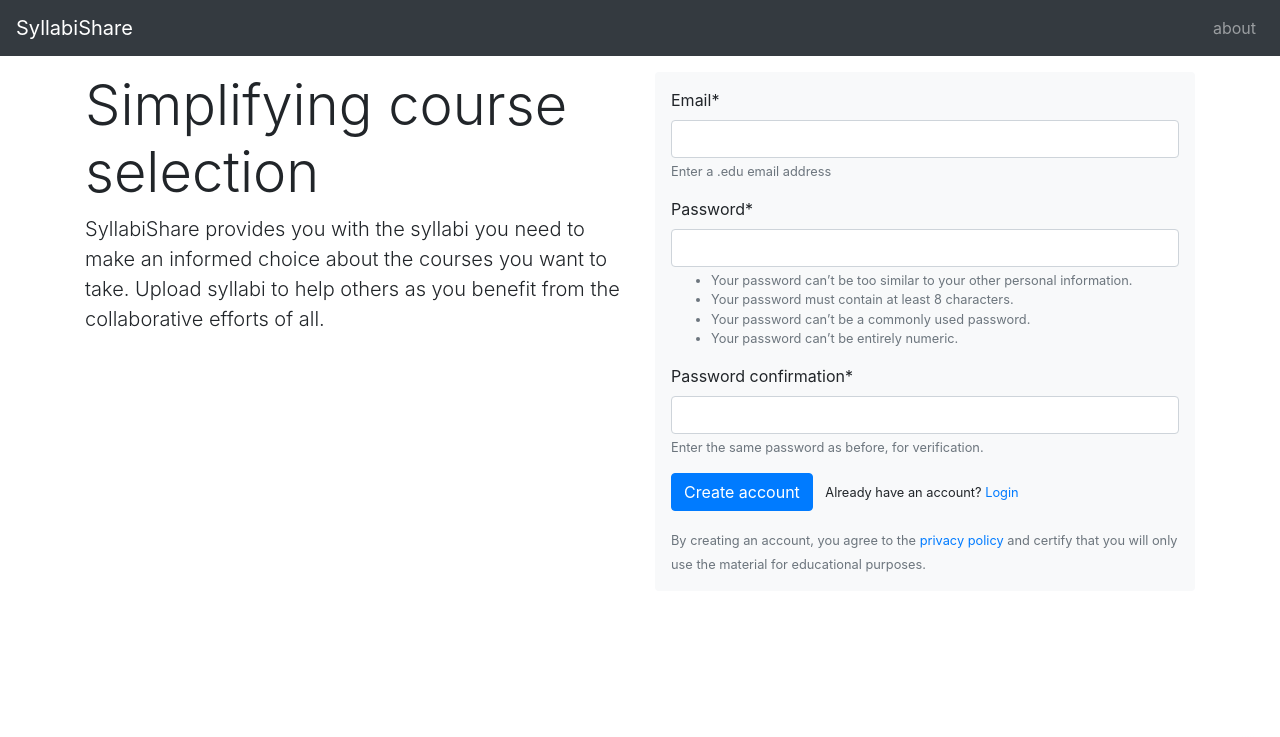
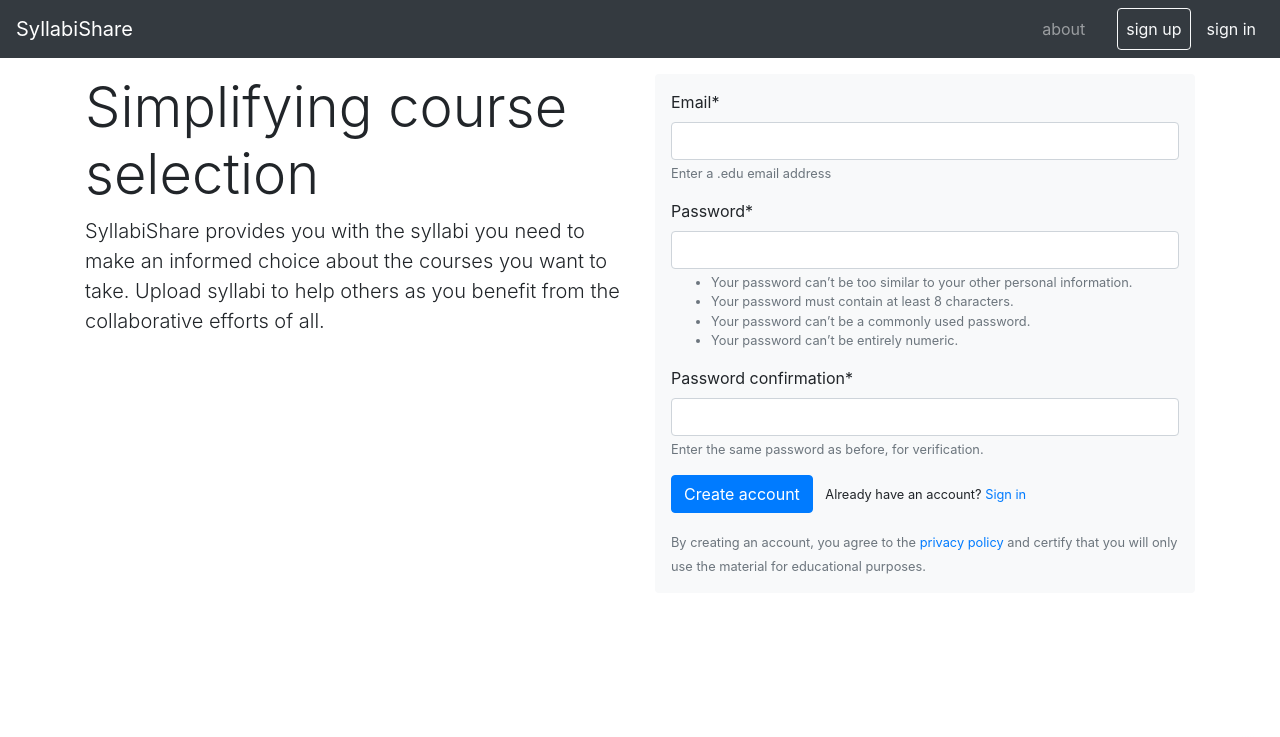
Before and after one commit to SyllabiShare/syllabi-share, a Django app: page / in a window 1280 px wide. Shown: the top 737 px of the page. Run offline with Django 3.2, Linux system fonts and the light colour scheme; some libraries are stand-ins or nearby versions.

Commit message:
Add sign up/sign in to the nav bar

```diff
--- a/templates/error.html
+++ b/templates/error.html
@@ -16,7 +16,7 @@
         <form action="{% url 'signup' %}" method="post">
           {% crispy form %}
           <button type="submit" class="btn btn-primary">Create account</button>
-          <p class="d-inline ml-2"><small>Already have an account? <a href="{% url 'login' %}">Login</a></small></p>
+          <p class="d-inline ml-2"><small>Already have an account? <a href="{% url 'login' %}">Sign in</a></small></p>
         </form>
         <div class="text-muted mt-3"><small>
           By creating an account, you agree to the <a href="{% url 'syllabiShare:privacy' %}">privacy policy</a>
--- a/templates/landing.html
+++ b/templates/landing.html
@@ -29,8 +29,14 @@
 
     <div class="collapse navbar-collapse" id="navbarSupportedContent">
       <ul class="navbar-nav ml-auto d-flex align-items-md-center">
+        <li class="nav-item mr-4">
+          <a class="nav-link" href="{% url 'syllabiShare:about' %}">about</a>
+        </li>
+        <li class="nav-item mr-2">
+          <a class="border border-light rounded text-light nav-link" href="{% url 'signup' %}">sign up</a>
+        </li>
         <li class="nav-item">
-          <a class="nav-link" href="{% url 'syllabiShare:about' %}">about</a>
+          <a class="text-light nav-link" href="{% url 'login' %}">sign in</a>
         </li>
       </ul>
     </div>
```
